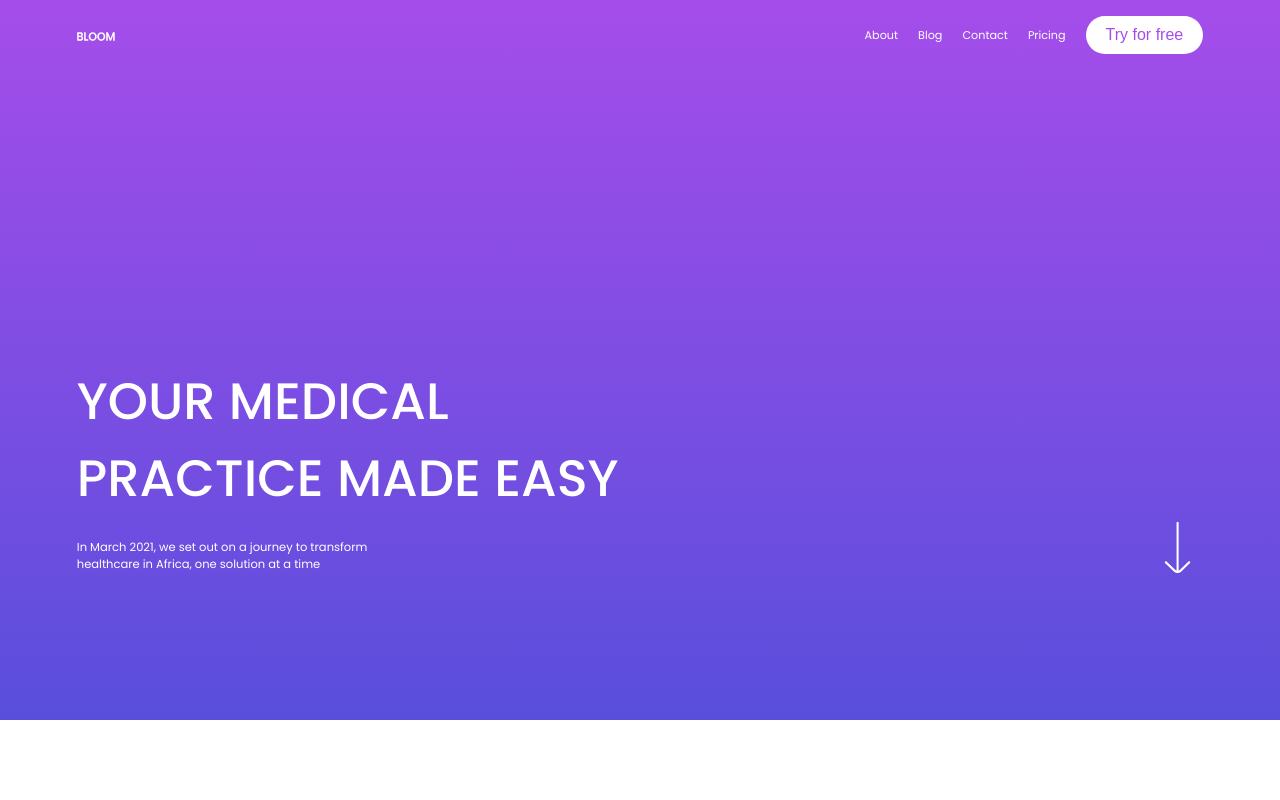
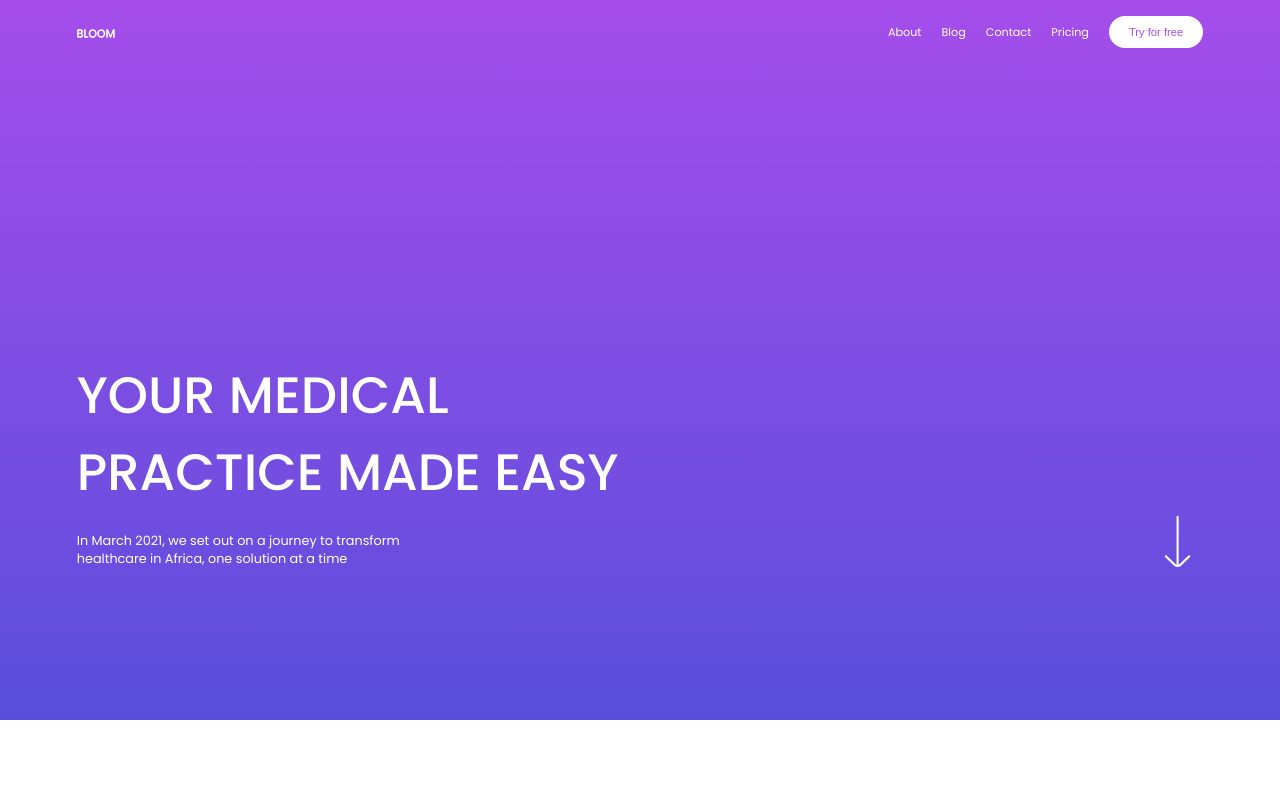
Before and after one commit to Lovethrech/BLOOM-Chel, a Vue app: page / in a window 1280 px wide. Shown: the top 800 px of the page. Built offline with nearby package versions, Linux system fonts and the light colour scheme.

Commit message:
...working on home-about section component.

```diff
--- a/src/assets/main.css
+++ b/src/assets/main.css
@@ -15,7 +15,7 @@ img{
 
 /* TRY-FOR-FREE BUTTON  */
 .try-for-free-btn{
-  font-size: 16px;
+  font-size: 1.4vh;
   padding:10px 20px;
   border-radius: 20px;
   border: 0;
--- a/src/components/home/hero/HomeHeroMainDescParagraph.vue
+++ b/src/components/home/hero/HomeHeroMainDescParagraph.vue
@@ -16,7 +16,7 @@
     margin:auto 0;
 }
 .home-hero-main-desc-paragraph-main-ctn p{
-    font-size: 0.9vw;
+    font-size: 1.6vh;
     color: #fff;
 }
 .home-hero-main-desc-paragraph-main-ctn-name-mobile{
```
